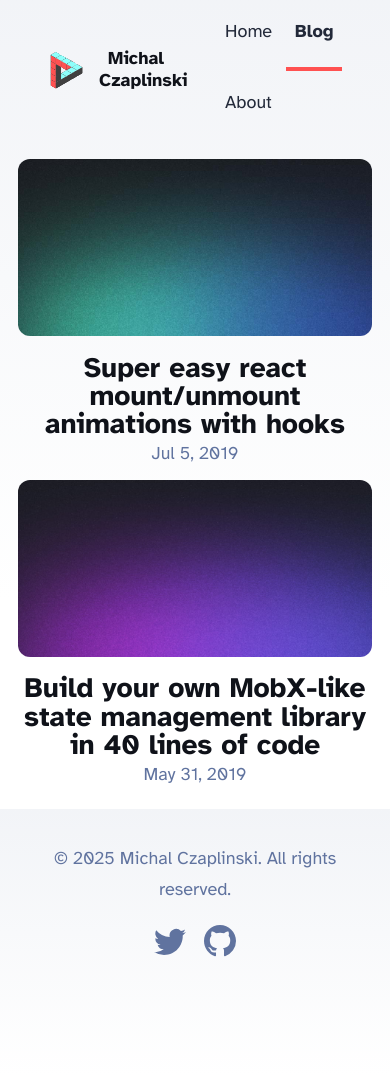
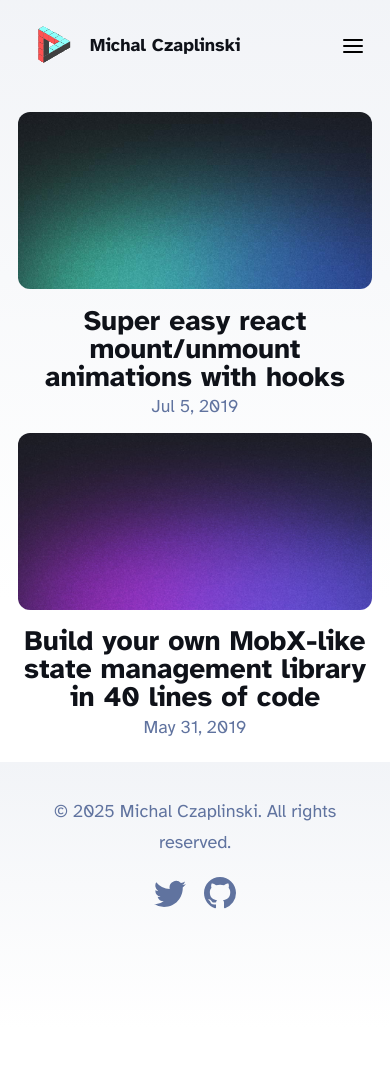
Before and after one commit to michalczaplinski/czaplinski.io, an Astro site: page /blog in a window 390 px wide. After the commit the page ends 1029 px from the top, so only its background shows below. Built offline with nearby package versions, Linux system fonts and the light colour scheme; Astro itself is replaced by a stand-in of ours.

Commit message:
Refactor Header component and improve layout: reorganized header structure for better navigation, added a hamburger menu for mobile responsiveness, and updated styles for improved layout consistency across blog and post pages.

```diff
--- a/src/components/Header.astro
+++ b/src/components/Header.astro
@@ -6,15 +6,30 @@ import { SITE_TITLE } from "../consts";
 
 <header>
   <nav>
+    <div class="header-nav">
       <div class="logo-container">
         <Logo />
         <h2><a href="/">{SITE_TITLE}</a></h2>
       </div>
-    <div class="internal-links">
+      <button class="hamburger-menu" aria-label="Toggle navigation menu">
+        <svg
+          viewBox="0 0 24 24"
+          fill="none"
+          stroke="currentColor"
+          stroke-width="2"
+          stroke-linecap="round"
+          stroke-linejoin="round"
+        >
+          <line x1="3" y1="12" x2="21" y2="12"></line>
+          <line x1="3" y1="6" x2="21" y2="6"></line>
+          <line x1="3" y1="18" x2="21" y2="18"></line>
+        </svg>
+      </button>
+    </div>
+    <div class="navigation-links">
       <HeaderLink href="/">Home</HeaderLink>
       <HeaderLink href="/blog">Blog</HeaderLink>
       <HeaderLink href="/about">About</HeaderLink>
-    </div>
       <div class="social-links">
         <a href="https://twitter.com/c_z_a_p_l_a" target="_blank">
           <span class="sr-only">Follow Michal on Twitter</span>
@@ -34,6 +49,7 @@ import { SITE_TITLE } from "../consts";
             ></path></svg
           >
         </a>
+      </div>
     </div>
   </nav>
 </header>
@@ -56,21 +72,32 @@ import { SITE_TITLE } from "../consts";
   h2 a.active {
     text-decoration: none;
   }
-  nav {
-    display: flex;
-    align-items: center;
-    justify-content: space-between;
-  }
-  nav a {
+
+  .header-nav a,
+  .navigation-links a {
     padding: 1em 0.5em;
     color: var(--black);
     border-bottom: 4px solid transparent;
     text-decoration: none;
   }
-  nav a.active {
+
+  .header-nav {
+    display: flex;
+    align-items: center;
+    justify-content: space-between;
+  }
+
+  .navigation-links {
+    width: 5em;
+    display: inline-block;
+    position: fixed;
+    left: 1.8em;
+  }
+
+  .navigation-links a.active {
     text-decoration: none;
-    border-bottom-color: var(--accent);
   }
+
   .social-links,
   .social-links a {
     display: flex;
@@ -80,4 +107,27 @@ import { SITE_TITLE } from "../consts";
       display: none;
     }
   }
+
+  .hamburger-menu {
+    display: none; /* Hidden by default */
+    background: none;
+    border: none;
+    cursor: pointer;
+    padding: 0.5em;
+  }
+
+  .hamburger-menu svg {
+    width: 24px;
+    height: 24px;
+  }
+
+  @media (max-width: 1080px) {
+    .hamburger-menu {
+      display: block; /* Show below 1080px */
+    }
+
+    .navigation-links {
+      display: none; /* Hide below 1080px */
+    }
+  }
 </style>
--- a/src/components/Logo.astro
+++ b/src/components/Logo.astro
@@ -124,7 +124,6 @@
     width: 2em;
     height: 2em;
     padding-top: 1em;
-    padding-left: 1em;
     padding-right: 1.5em;
     margin: auto;
     top: 0;
--- a/src/pages/blog/index.astro
+++ b/src/pages/blog/index.astro
@@ -1,13 +1,13 @@
 ---
-import BaseHead from '../../components/BaseHead.astro';
-import Header from '../../components/Header.astro';
-import Footer from '../../components/Footer.astro';
-import { SITE_TITLE, SITE_DESCRIPTION } from '../../consts';
-import { getCollection } from 'astro:content';
-import FormattedDate from '../../components/FormattedDate.astro';
+import BaseHead from "../../components/BaseHead.astro";
+import Header from "../../components/Header.astro";
+import Footer from "../../components/Footer.astro";
+import { SITE_TITLE, SITE_DESCRIPTION } from "../../consts";
+import { getCollection } from "astro:content";
+import FormattedDate from "../../components/FormattedDate.astro";
 
-const posts = (await getCollection('blog')).sort(
-	(a, b) => b.data.pubDate.valueOf() - a.data.pubDate.valueOf(),
+const posts = (await getCollection("blog")).sort(
+  (a, b) => b.data.pubDate.valueOf() - a.data.pubDate.valueOf()
 );
 ---
 
@@ -17,7 +17,7 @@ const posts = (await getCollection('blog')).sort(
     <BaseHead title={SITE_TITLE} description={SITE_DESCRIPTION} />
     <style>
       main {
-				width: 960px;
+        width: 720px;
       }
       ul {
         display: flex;
@@ -94,7 +94,12 @@ const posts = (await getCollection('blog')).sort(
             posts.map((post) => (
               <li>
                 <a href={`/blog/${post.id}/`}>
-									<img width={720} height={360} src={post.data.heroImage} alt="" />
+                  <img
+                    width={720}
+                    height={360}
+                    src={post.data.heroImage}
+                    alt=""
+                  />
                   <h4 class="title">{post.data.title}</h4>
                   <p class="date">
                     <FormattedDate date={post.data.pubDate} />
```
Also changed, not shown: src/layouts/BlogPost.astro (+7 -7 lines). Lines whose indentation alone changed are shown as unchanged.
